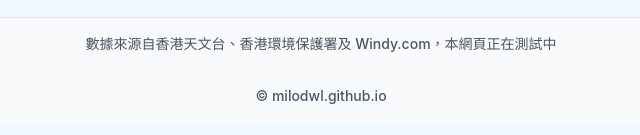
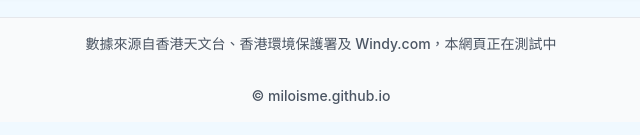
Before and after one commit to miloisme/miloisme.github.io, a plain HTML site: page weather/index.html in a window 1280 px wide. Shown: the part 1813-1948 px from the top of the page, 319-959 px from the left. Drawn offline with nearby package versions, Linux system fonts and the light colour scheme; no server answers.

Commit message:
Update index.html

```diff
--- a/weather/index.html
+++ b/weather/index.html
@@ -169,7 +169,7 @@
     <!-- Footer -->
     <footer class="bg-gray-50 w-full mt-6 border-t border-gray-200">
         <p class="text-sm font-medium text-gray-600 text-center py-4">數據來源自香港天文台、香港環境保護署及 Windy.com，本網頁正在測試中</p>
-        <p class="text-sm font-medium text-gray-600 text-center py-4">© milodwl.github.io</p>
+        <p class="text-sm font-medium text-gray-600 text-center py-4">© miloisme.github.io</p>
     </footer>
 
     <script src="https://unpkg.com/leaflet@1.9.4/dist/leaflet.js"></script>
```
